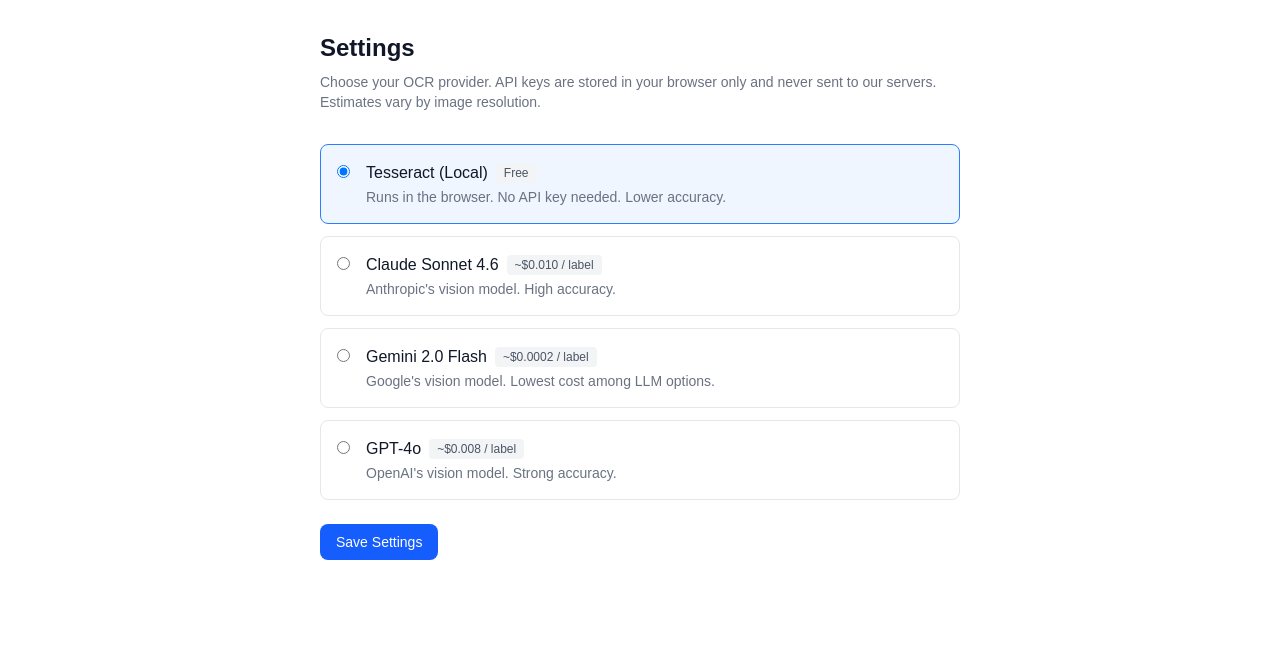
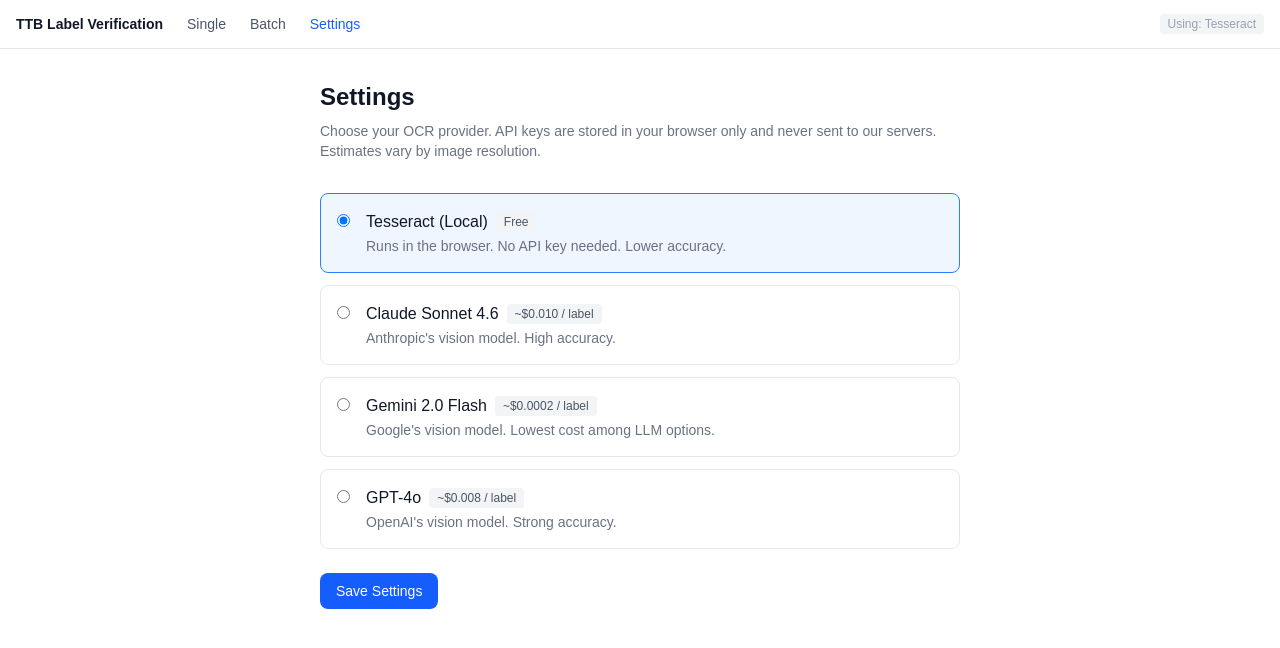
Before and after one commit to justanotherkevin/alcohol-label-verification, a Next.js app: page /settings in a window 1280 px wide. Shown: the top 648 px of the page. Built offline with nearby package versions, Linux system fonts and the light colour scheme.

Commit message:
feat: add nav bar, provider headers, and confidence badges to single verify page

```diff
--- a/app/layout.tsx
+++ b/app/layout.tsx
@@ -1,6 +1,7 @@
 import type { Metadata } from "next";
 import { Geist, Geist_Mono } from "next/font/google";
 import "./globals.css";
+import NavBar from "@/components/NavBar"
 
 const geistSans = Geist({
   variable: "--font-geist-sans",
@@ -27,7 +28,10 @@
       lang="en"
       className={`${geistSans.variable} ${geistMono.variable} h-full antialiased`}
     >
-      <body className="min-h-full flex flex-col">{children}</body>
+      <body className="min-h-full flex flex-col">
+        <NavBar />
+        {children}
+      </body>
     </html>
   );
 }
--- a/app/page.tsx
+++ b/app/page.tsx
@@ -2,7 +2,9 @@
 
 import { useState, useRef } from "react"
 import { VerificationResult, FieldResult } from "@/lib/verify"
-import { ExtractedLabelData } from "@/lib/ocr"
+import { ExtractedLabelData, ConfidenceMap } from "@/lib/ocr"
+
+const SETTINGS_KEY = "ttb-ocr-settings"
 
 const DEFAULT_FIELDS = {
   brandName: "OLD TOM DISTILLERY",
@@ -21,7 +23,7 @@
   return <span className="text-yellow-500 font-bold text-lg">—</span>
 }
 
-function FieldRow({ field }: { field: FieldResult }) {
+function FieldRow({ field, confidence }: { field: FieldResult; confidence?: number }) {
   const bgColor =
     field.status === "pass"
       ? "bg-green-50 border-green-200"
@@ -34,7 +36,14 @@
       <div className="flex items-start gap-3">
         <StatusBadge status={field.status} />
         <div className="flex-1 min-w-0">
-          <p className="font-semibold text-gray-800">{field.label}</p>
+          <div className="flex items-center gap-2">
+              <p className="font-semibold text-gray-800">{field.label}</p>
+              {confidence !== undefined && (
+                <span className="text-xs text-gray-400 bg-gray-100 px-1.5 py-0.5 rounded">
+                  {Math.round(confidence * 100)}%
+                </span>
+              )}
+            </div>
           {field.status !== "pass" && (
             <div className="mt-1 text-sm space-y-1">
               <p className="text-gray-500">
@@ -64,6 +73,7 @@
   const [loading, setLoading] = useState(false)
   const [result, setResult] = useState<VerificationResult | null>(null)
   const [extracted, setExtracted] = useState<ExtractedLabelData | null>(null)
+  const [confidence, setConfidence] = useState<ConfidenceMap>({})
   const [error, setError] = useState<string | null>(null)
   const fileInputRef = useRef<HTMLInputElement>(null)
 
@@ -96,11 +106,26 @@
       formData.append("image", imageFile)
       formData.append("appData", JSON.stringify(fields))
 
-      const res = await fetch("/api/verify", { method: "POST", body: formData })
+      const settings = JSON.parse(localStorage.getItem(SETTINGS_KEY) ?? "{}") as {
+        provider?: string
+        apiKey?: string
+      }
+      const providerName = settings.provider ?? "tesseract"
+      const apiKey = settings.apiKey ?? ""
+
+      const res = await fetch("/api/verify", {
+        method: "POST",
+        headers: {
+          "X-Ocr-Provider": providerName,
+          ...(apiKey ? { "X-Api-Key": apiKey } : {}),
+        },
+        body: formData,
+      })
       if (!res.ok) throw new Error("Verification failed")
 
-      const data = await res.json()
+      const data = await res.json() as { extracted: ExtractedLabelData; confidence: ConfidenceMap; result: VerificationResult }
       setExtracted(data.extracted)
+      setConfidence(data.confidence ?? {})
       setResult(data.result)
     } catch {
       setError("Something went wrong. Please try again.")
@@ -230,7 +255,11 @@
             </div>
             <div className="space-y-3">
               {result.fields.map((field) => (
-                <FieldRow key={field.field} field={field} />
+                <FieldRow
+                  key={field.field}
+                  field={field}
+                  confidence={confidence[field.field as keyof ConfidenceMap]}
+                />
               ))}
             </div>
           </div>
--- /dev/null
+++ b/components/NavBar.tsx
@@ -0,0 +1,53 @@
+"use client"
+
+import Link from "next/link"
+import { usePathname } from "next/navigation"
+import { useEffect, useState } from "react"
+
+const SETTINGS_KEY = "ttb-ocr-settings"
+
+const PROVIDER_LABELS: Record<string, string> = {
+  tesseract: "Tesseract",
+  claude: "Claude",
+  gemini: "Gemini",
+  openai: "OpenAI",
+  mock: "Mock",
+}
+
+export default function NavBar() {
+  const pathname = usePathname()
+  const [providerLabel, setProviderLabel] = useState("Tesseract")
+
+  useEffect(() => {
+    const raw = localStorage.getItem(SETTINGS_KEY)
+    if (raw) {
+      const parsed = JSON.parse(raw) as { provider?: string }
+      setProviderLabel(PROVIDER_LABELS[parsed.provider ?? "tesseract"] ?? "Tesseract")
+    }
+  }, [pathname])
+
+  const navLink = (href: string, label: string) => (
+    <Link
+      href={href}
+      className={`text-sm font-medium transition-colors ${
+        pathname === href ? "text-blue-600" : "text-gray-600 hover:text-gray-900"
+      }`}
+    >
+      {label}
+    </Link>
+  )
+
+  return (
+    <nav className="bg-white border-b border-gray-200">
+      <div className="max-w-7xl mx-auto px-4 flex items-center gap-6 h-12">
+        <span className="font-semibold text-gray-900 text-sm">TTB Label Verification</span>
+        {navLink("/", "Single")}
+        {navLink("/batch", "Batch")}
+        {navLink("/settings", "Settings")}
+        <span className="ml-auto text-xs text-gray-400 bg-gray-100 px-2 py-0.5 rounded">
+          Using: {providerLabel}
+        </span>
+      </div>
+    </nav>
+  )
+}
```
